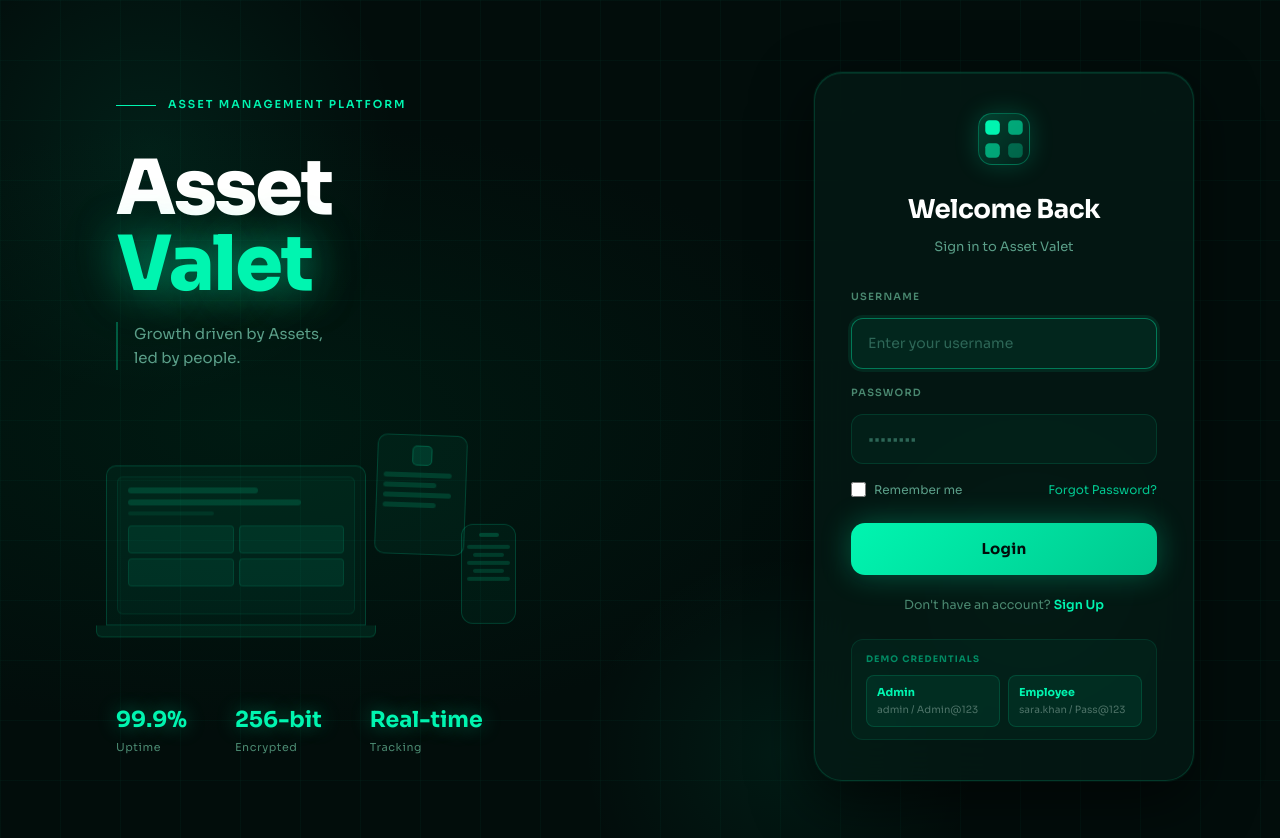
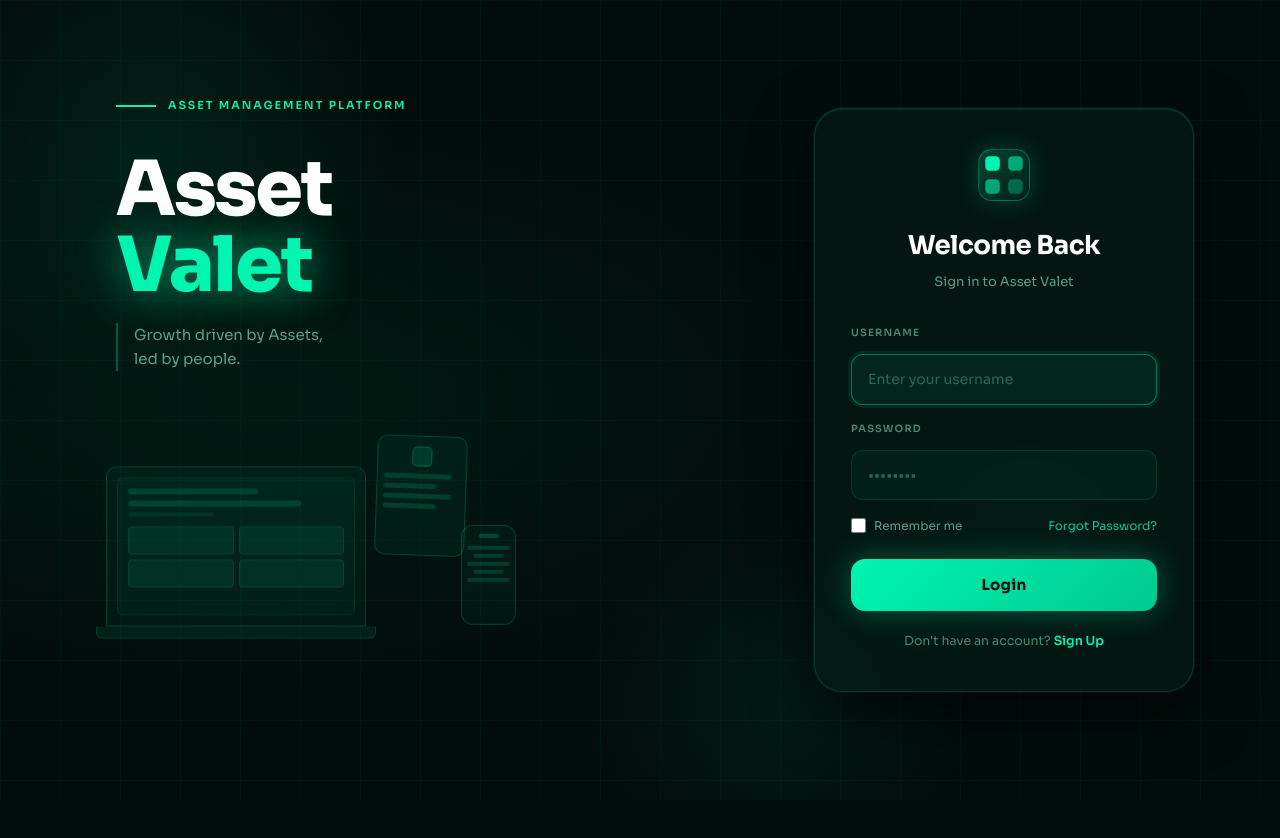
Before and after one commit to nisargatk21/asset-valet, a Next.js app: page /login in a window 1280 px wide. Shown: the top 838 px of the page. After the commit the page ends 800 px from the top, so only its background shows below. Built offline with nearby package versions, Linux system fonts and the light colour scheme.

Commit message:
remove stats and demo credentials from login page

```diff
--- a/app/login/page.tsx
+++ b/app/login/page.tsx
@@ -80,9 +80,6 @@ export default function LoginPage() {
         @keyframes float1 { 0%,100%{transform:translateY(0px)} 50%{transform:translateY(-10px)} }
         @keyframes float2 { 0%,100%{transform:translateY(0px) rotate(2deg)} 50%{transform:translateY(-14px) rotate(2deg)} }
         @keyframes float3 { 0%,100%{transform:translateY(0px)} 50%{transform:translateY(-8px)} }
-        .stats { display:flex; gap:48px; }
-        .stat-value { font-size:22px; font-weight:700; color:#00f5b0; text-shadow:0 0 20px rgba(0,245,176,0.4); }
-        .stat-label { font-size:11px; color:#4a8870; font-weight:400; margin-top:2px; letter-spacing:0.05em; }
         .right { width:480px; display:flex; align-items:center; justify-content:center; padding:40px 48px; position:relative; z-index:1; }
         .card { width:100%; max-width:380px; background:rgba(5,28,22,0.7); border:1px solid rgba(0,245,176,0.15); border-radius:28px; padding:40px 36px; backdrop-filter:blur(24px); box-shadow:0 0 0 1px rgba(0,245,176,0.05),0 20px 60px rgba(0,0,0,0.6),inset 0 1px 0 rgba(0,245,176,0.1); animation:fadeInUp 0.6s ease both; }
         @keyframes fadeInUp { from{opacity:0;transform:translateY(24px)} to{opacity:1;transform:translateY(0)} }
@@ -102,18 +99,9 @@ export default function LoginPage() {
         .btn-login { width:100%; padding:14px; background:linear-gradient(135deg,#00f5b0,#00c98f); border:none; border-radius:14px; font-family:'Sora',sans-serif; font-size:15px; font-weight:700; color:#020d0b; cursor:pointer; transition:all 0.2s; box-shadow:0 0 30px rgba(0,245,176,0.3); letter-spacing:0.02em; margin-bottom:20px; }
         .btn-login:hover { transform:translateY(-1px); box-shadow:0 0 40px rgba(0,245,176,0.45); }
         .btn-login:disabled { opacity:0.6; cursor:not-allowed; transform:none; }
-        .signup-row { text-align:center; font-size:12.5px; color:#4a8870; margin-bottom:24px; }
+        .signup-row { text-align:center; font-size:12.5px; color:#4a8870; }
         .signup-row a { color:#00f5b0; text-decoration:none; font-weight:600; }
         .error-msg { background:rgba(255,80,80,0.08); border:1px solid rgba(255,80,80,0.2); border-radius:10px; padding:10px 14px; font-size:12px; color:#ff6b6b; margin-bottom:16px; text-align:center; }
-
-        /* Demo credentials */
-        .demo-box { margin-top:4px; padding:12px 14px; border-radius:12px; background:rgba(0,245,176,0.04); border:1px solid rgba(0,245,176,0.1); }
-        .demo-title { font-size:9px; font-weight:700; text-transform:uppercase; letter-spacing:.12em; color:rgba(0,245,176,0.5); margin-bottom:8px; }
-        .demo-grid { display:grid; grid-template-columns:1fr 1fr; gap:8px; }
-        .demo-btn { padding:8px 10px; border-radius:8px; background:rgba(0,245,176,0.06); border:1px solid rgba(0,245,176,0.15); cursor:pointer; text-align:left; font-family:'Sora',sans-serif; transition:all .15s; }
-        .demo-btn:hover { background:rgba(0,245,176,0.12); }
-        .demo-role { font-size:11px; font-weight:700; color:#00f5b0; }
-        .demo-user { font-size:10px; color:rgba(224,245,238,0.35); margin-top:1px; }
       `}</style>
 
       <div className="page">
@@ -160,12 +148,6 @@ export default function LoginPage() {
               </div>
             </div>
           </div>
-
-          <div className="stats">
-            <div><div className="stat-value">99.9%</div><div className="stat-label">Uptime</div></div>
-            <div><div className="stat-value">256-bit</div><div className="stat-label">Encrypted</div></div>
-            <div><div className="stat-value">Real-time</div><div className="stat-label">Tracking</div></div>
-          </div>
         </div>
 
         {/* RIGHT */}
@@ -209,24 +191,6 @@ export default function LoginPage() {
             <div className="signup-row">
               Don&apos;t have an account? <Link href="/signup">Sign Up</Link>
             </div>
-
-            {/* Demo credentials */}
-            <div className="demo-box">
-              <div className="demo-title">Demo Credentials</div>
-              <div className="demo-grid">
-                <button className="demo-btn" type="button"
-                  onClick={() => { setUsername("admin"); setPassword("Admin@123"); }}>
-                  <div className="demo-role">Admin</div>
-                  <div className="demo-user">admin / Admin@123</div>
-                </button>
-                <button className="demo-btn" type="button"
-                  onClick={() => { setUsername("sara.khan"); setPassword("Pass@123"); }}>
-                  <div className="demo-role">Employee</div>
-                  <div className="demo-user">sara.khan / Pass@123</div>
-                </button>
-              </div>
-            </div>
-
           </div>
         </div>
       </div>
```
